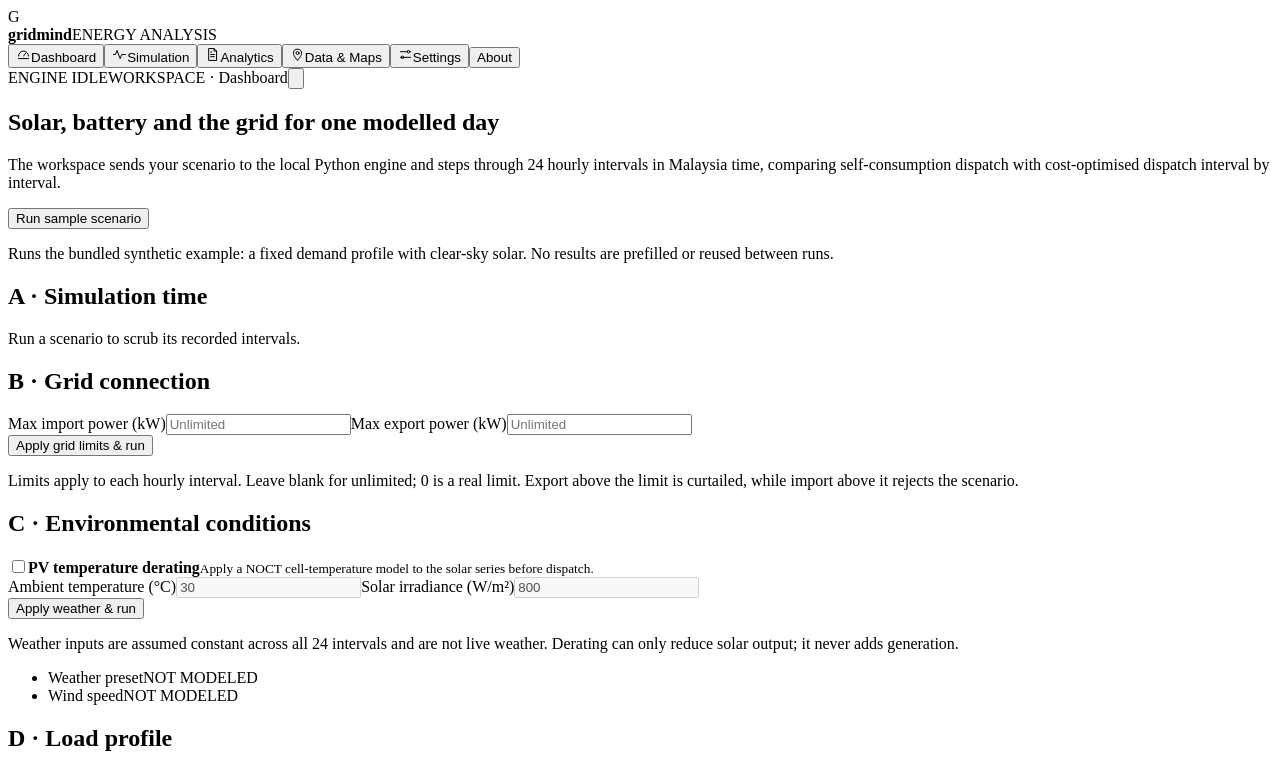
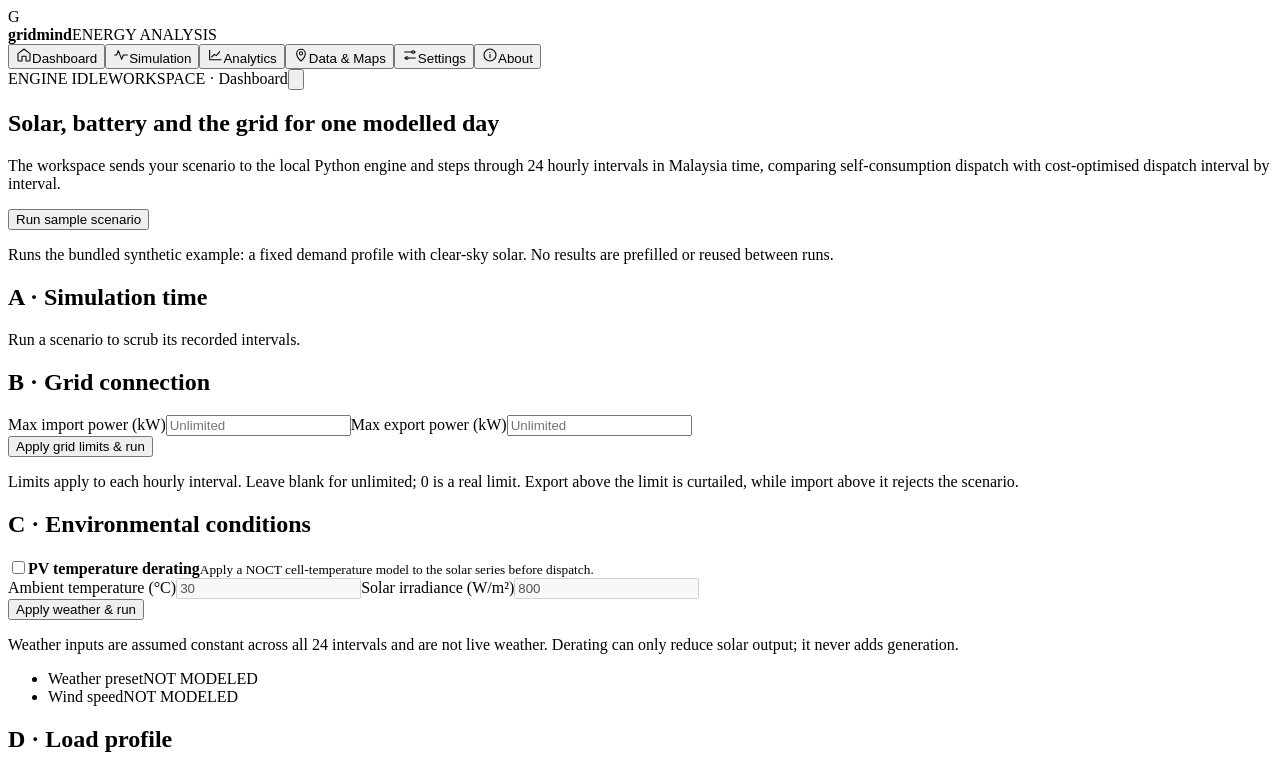
Before and after one commit to aaryannr005-dev/GridMind, a React (Vite) app in the folder frontend/src/renderer/: page / in a window 1280 px wide. Shown: the top 772 px of the page. Built offline with nearby package versions, Linux system fonts and the light colour scheme.

Commit message:
feat(ui): simplify navigation into six clear workspace areas

```diff
--- a/frontend/src/renderer/src/components/TopNavTabs.tsx
+++ b/frontend/src/renderer/src/components/TopNavTabs.tsx
@@ -7,82 +7,30 @@ interface TopNavTabsProps {
   onNavigate: (page: PageId) => void;
 }
 
-function NavIcon({ viewBox, children }: { viewBox: string; children: ReactNode }) {
-  return (
-    <svg viewBox={viewBox} width="15" height="15" fill="none" stroke="currentColor" strokeWidth="1.6" strokeLinecap="round" strokeLinejoin="round" aria-hidden="true" focusable="false">
-      {children}
-    </svg>
-  );
+function NavIcon({ children }: { children: ReactNode }) {
+  return <svg viewBox="0 0 24 24" width="16" height="16" fill="none" stroke="currentColor" strokeWidth="1.6" strokeLinecap="round" strokeLinejoin="round" aria-hidden="true" focusable="false">{children}</svg>;
 }
 
 const icons: Record<PageId, ReactNode> = {
-  home: (
-    <NavIcon viewBox="0 0 24 24">
-      <path d="M4 14.5a8 8 0 1 1 16 0" />
-      <path d="M12 14.5 15.8 9.6" />
-      <path d="M4 18.5h16" />
-    </NavIcon>
-  ),
-  simulation: (
-    <NavIcon viewBox="0 0 24 24">
-      <path d="M2.5 12h3l2.5-6.5L13 18.5l2.5-6.5h6" />
-    </NavIcon>
-  ),
-  reports: (
-    <NavIcon viewBox="0 0 24 24">
-      <path d="M6.5 2.5h8l4 4v15h-12z" />
-      <path d="M14.5 2.5v4h4" />
-      <path d="M9 12h6M9 15.5h6M9 8h2" />
-    </NavIcon>
-  ),
-  "energy-map": (
-    <NavIcon viewBox="0 0 24 24">
-      <path d="M12 21s6.5-6.2 6.5-11A6.5 6.5 0 0 0 5.5 10c0 4.8 6.5 11 6.5 11Z" />
-      <circle cx="12" cy="9.6" r="2.4" />
-    </NavIcon>
-  ),
-  data: (
-    <NavIcon viewBox="0 0 24 24">
-      <ellipse cx="12" cy="5.5" rx="7" ry="2.8" />
-      <path d="M5 5.5v7c0 1.55 3.13 2.8 7 2.8s7-1.25 7-2.8v-7" />
-      <path d="M5 12.5v6c0 1.55 3.13 2.8 7 2.8s7-1.25 7-2.8v-6" />
-    </NavIcon>
-  ),
-  settings: (
-    <NavIcon viewBox="0 0 24 24">
-      <path d="M4 7.5h11M18.5 7.5H20M4 16.5h3M10.5 16.5H20" />
-      <circle cx="16.75" cy="7.5" r="2" />
-      <circle cx="7.25" cy="16.5" r="2" />
-    </NavIcon>
-  ),
+  home: <NavIcon><path d="m3 10 9-7 9 7v10a1 1 0 0 1-1 1h-5v-7H9v7H4a1 1 0 0 1-1-1z" /></NavIcon>,
+  simulation: <NavIcon><path d="M2.5 12h3l2.5-6.5L13 18.5l2.5-6.5h6" /></NavIcon>,
+  reports: <NavIcon><path d="M4 19V5M4 19h17" /><path d="m7 15 4-4 3 2 5-6" /></NavIcon>,
+  "energy-map": <NavIcon><path d="M12 21s6.5-6.2 6.5-11A6.5 6.5 0 0 0 5.5 10c0 4.8 6.5 11 6.5 11Z" /><circle cx="12" cy="9.6" r="2.4" /></NavIcon>,
+  settings: <NavIcon><path d="M4 7.5h11M18.5 7.5H20M4 16.5h3M10.5 16.5H20" /><circle cx="16.75" cy="7.5" r="2" /><circle cx="7.25" cy="16.5" r="2" /></NavIcon>,
+  about: <NavIcon><circle cx="12" cy="12" r="9" /><path d="M12 11v5M12 8h.01" /></NavIcon>,
 };
 
-/**
- * Compact topbar workspace navigation. Replaces the old sidebar; keeps the
- * same accessible button semantics (name + `aria-current="page"`).
- */
 export function TopNavTabs({ activePage, onNavigate }: TopNavTabsProps) {
   return (
     <header className="topbar">
       <div className="brand brand-compact">
         <div className="brand-mark" aria-hidden="true">G</div>
-        <div className="brand-copy">
-          <strong>gridmind</strong>
-          <span>ENERGY ANALYSIS</span>
-        </div>
+        <div className="brand-copy"><strong>gridmind</strong><span>ENERGY ANALYSIS</span></div>
       </div>
       <nav aria-label="Main navigation" className="topnav">
         {navigationItems.map((item) => (
-          <button
-            key={item.id}
-            type="button"
-            className={`topnav-tab${activePage === item.id ? " active" : ""}`}
-            aria-label={item.label}
-            aria-current={activePage === item.id ? "page" : undefined}
-            onClick={() => onNavigate(item.id)}
-          >
-            <span className="nav-symbol" aria-hidden="true">{icons[item.id]}</span>
-            <span>{item.label}</span>
+          <button key={item.id} type="button" className={`topnav-tab${activePage === item.id ? " active" : ""}`} aria-label={item.label} aria-current={activePage === item.id ? "page" : undefined} onClick={() => onNavigate(item.id)}>
+            <span className="nav-symbol" aria-hidden="true">{icons[item.id]}</span><span>{item.label}</span>
           </button>
         ))}
       </nav>
```
